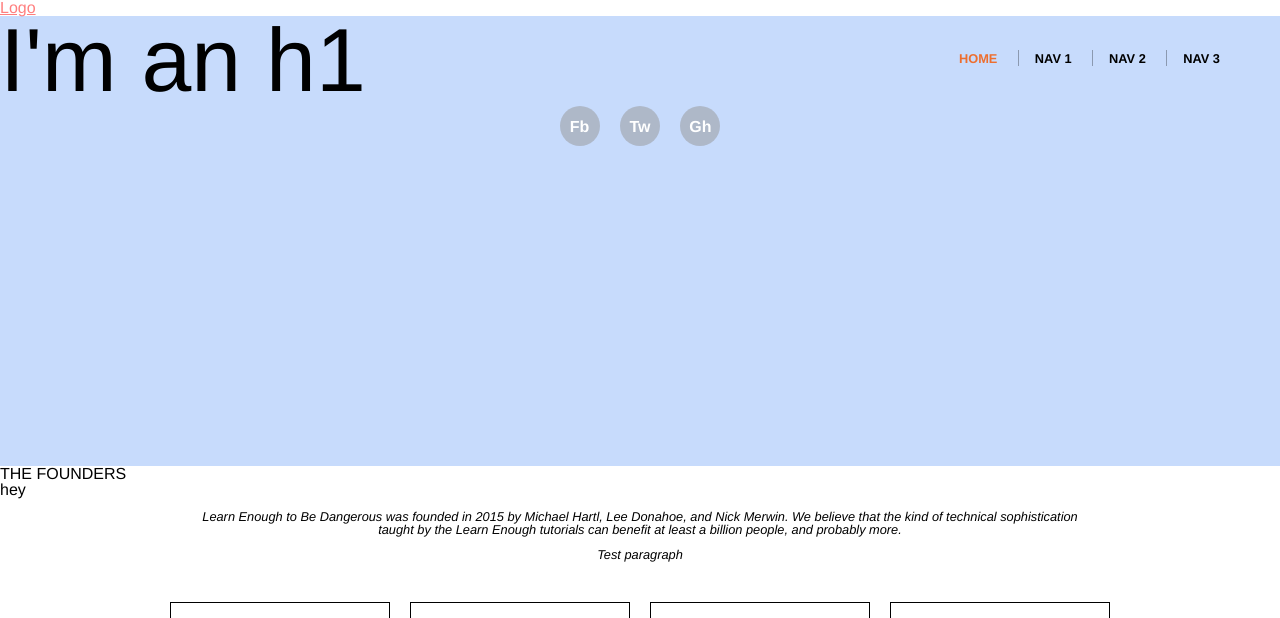
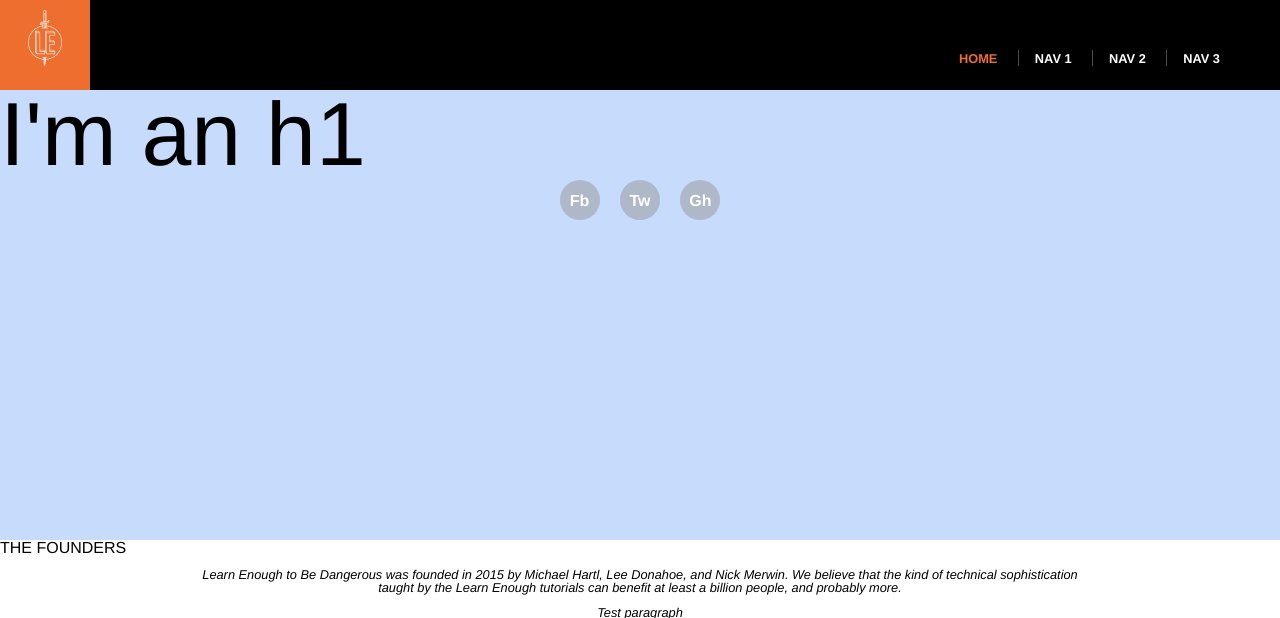
Before and after one commit to Travizzle/travizzle.github.io, a Jekyll site: the page built from index.html, in a window 1280 px wide, cut to the strip 0-618 px from the top of the page. Built offline with Jekyll 4.4.1, drawn with Linux system fonts in a browser that asks for light colours.

Commit message:
Add images directory, style Logo, complete 5.8

```diff
--- a/_includes/header.html
+++ b/_includes/header.html
@@ -7,5 +7,7 @@
       <li><a href="#">Nav 3</a></li>
     </ul>
   </nav>
-  <a href="/" class="header-logo">Logo</a>
+  <a href="/" class="header-logo">
+    <img src="/images/logo.png" alt="Learn Enough">
+  </a>
 </header>
--- a/_layouts/default.html
+++ b/_layouts/default.html
@@ -19,7 +19,6 @@
     </div>
 
     <h2>THE FOUNDERS</h2>
-    <span>hey</span>
     <p>
   Learn Enough to Be Dangerous was founded in 2015 by Michael Hartl, Lee Donahoe,
   and Nick Merwin. We believe that the kind of technical sophistication taught by
--- a/css/main.css
+++ b/css/main.css
@@ -18,6 +18,10 @@
 }
 
 /* HEADER STYLES */
+.header {
+background-color: #000;
+color: #fff;
+}
 .header-nav {
   float: right;
   padding: 5.5vh 60px 0 0;
@@ -27,11 +31,11 @@
   margin-left: 1em;
 }
 .header-nav > li ~ li {
-  border-left: 1px solid rgba(0, 0, 0, 0.3);
+  border-left: 1px solid rgba(255, 255, 255, 0.3);
   padding-left: 1em;
 }
 .header-nav a {
-  color: #000;
+  color: #fff;
   font-size: 0.8rem;
   font-weight: bold;
   text-decoration: none;
@@ -45,11 +49,24 @@
   color: #ed6e2f;
 }
 .header-nav > li:first-child a:hover {
-  color: #000;
+  color: #fff;
+}
+.header-logo {
+  background-color: #000;
+  box-sizing: border-box;
+  display: block;
+  height: 10vh;
+  padding: 10px;
+  position: relative;
+  text-align: center;
+  width: 10vh;
+}
+.header-logo img {
+  height: 80%;
 }
 .header-logo:hover,
 .header-logo:active {
-  opacity: 0.5;
+  background-color: #ed6e2f;
 }
 
 /* HERO STYLES */
```
Also changed, not shown: images/logo.png (added).
